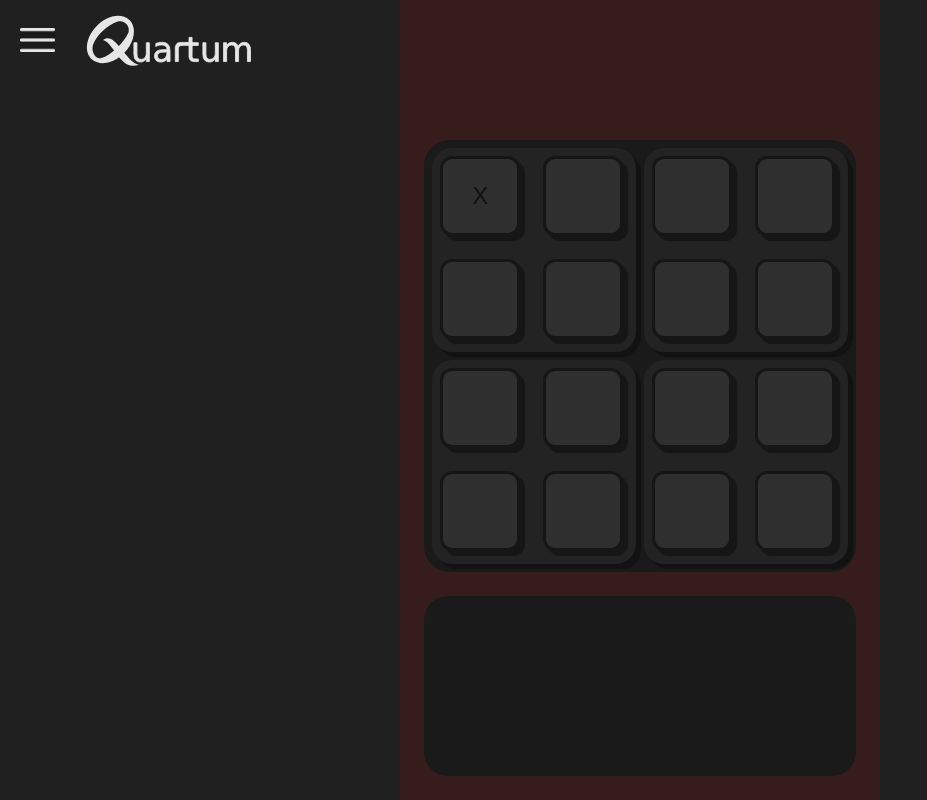
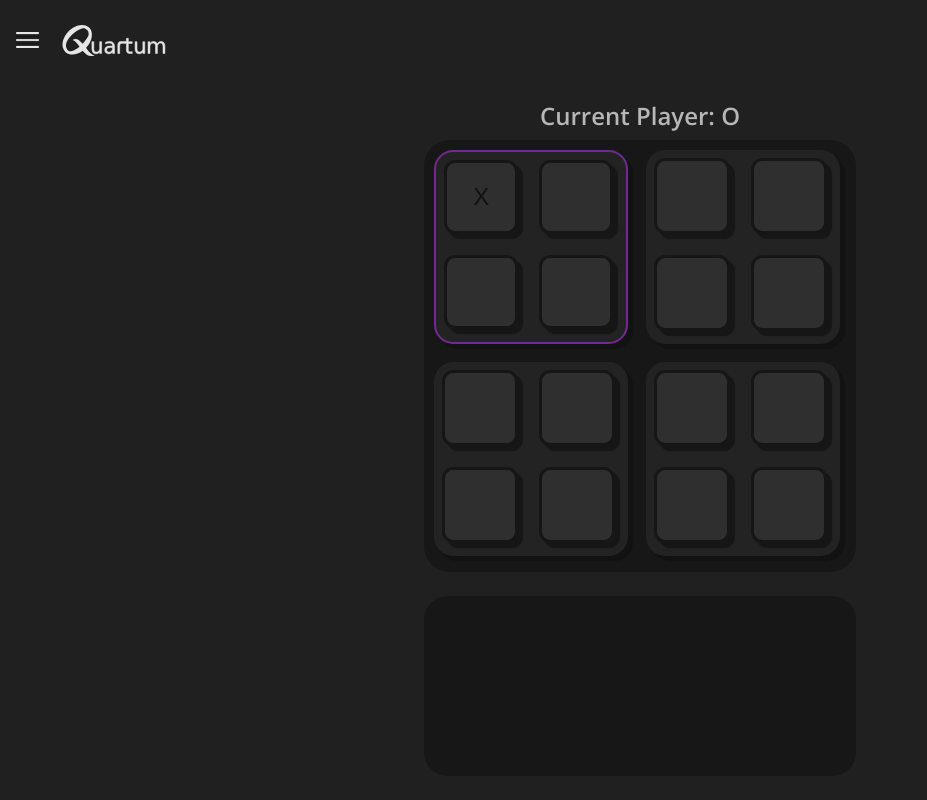
Before and after one commit to kubickipi314/Quartum, a plain HTML site: page index.html in a window 1280 px wide. Both pictures are taken after a click on the button 480 px from the left and 196 px from the top of the page. Shown: the whole page, without its empty margins (0-927 px from the left). Drawn offline with nearby package versions, Linux system fonts and the light colour scheme.

Commit message:
teleportation logic

```diff
--- a/index.html
+++ b/index.html
@@ -19,26 +19,29 @@
     </header>
     <main>
       <div class="board-pannel">
+        <div class="current-player">
+          Current Player: X
+        </div>
         <div class="board">
-            <div class="mini-board">
+            <div class="mini-board" data-number="0">
               <button class="field" data-row="0" data-col="0"></button>
               <button class="field" data-row="0" data-col="1"></button>
               <button class="field" data-row="1" data-col="0"></button>
               <button class="field" data-row="1" data-col="1"></button>
             </div>
-            <div class="mini-board">
+            <div class="mini-board"  data-number="1">
               <button class="field" data-row="0" data-col="2"></button>
               <button class="field" data-row="0" data-col="3"></button>
               <button class="field" data-row="1" data-col="2"></button>
               <button class="field" data-row="1" data-col="3"></button>
             </div>
-            <div class="mini-board">
+            <div class="mini-board"  data-number="2">
               <button class="field" data-row="2" data-col="0"></button>
               <button class="field" data-row="2" data-col="1"></button>
               <button class="field" data-row="3" data-col="0"></button>
               <button class="field" data-row="3" data-col="1"></button>
             </div>
-            <div class="mini-board">
+            <div class="mini-board"  data-number="3">
               <button class="field" data-row="2" data-col="2"></button>
               <button class="field" data-row="2" data-col="3"></button>
               <button class="field" data-row="3" data-col="2"></button>
--- a/script/script.js
+++ b/script/script.js
@@ -5,24 +5,76 @@ const buttons = document.querySelectorAll('.field');
 
 let gameState = {
     currentPlayer: "X",
+    currentBoard: "All",
+    moveNumber: 0,
     board: [
         ["", "", "", ""],
         ["", "", "", ""],
         ["", "", "", ""],
         ["", "", "", ""]
     ],
+
     swapPlayer() {
         if (this.currentPlayer === "X")
             this.currentPlayer = "O";
         else this.currentPlayer = "X";
+        updateCurrentPlayer();
     },
+
+    isFieldAvl(row, col) {
+      if (this.currentBoard === "All") return true;
+      if (this.currentBoard === 0) return row <= 1 && col <= 1;
+      else if (this.currentBoard === 1) return row <= 1 && col >= 2;
+      else if (this.currentBoard === 2) return row >= 2 && col <= 1;
+      else return row >=2 && col >=2;
+    },
+
     isFieldFree(row, col) {
         return this.board[row][col] == "";
     },
+
     makeMove(row, col) {
+        this.moveNumber += 1;
+        console.log(`${this.moveNumber} moves made`);
         this.board[row][col] = this.currentPlayer;
         updateButton(row, col, this.currentPlayer);
+
+        this.checkEnd();
+
         this.swapPlayer();
+        this.setCurrentBoard(row, col);
+    },
+
+    setCurrentBoard(row, col) {
+        if (row%2 === 0) {
+            if (col%2 === 0) this.currentBoard = 0;
+            else this.currentBoard = 1;
+        }
+        else {
+            if (col%2 === 0) this.currentBoard = 2;
+            else this.currentBoard = 3;
+        }
+        if (!this.currentBoardAvl()) {
+            this.currentBoard = "All";
+        }
+        updateCurrentBoard(this.currentBoard);
+    },
+
+    currentBoardAvl() {
+        if (this.currentBoard === 0)
+          if (this.board[0][0] === "" || this.board[0][1] === "" || this.board[1][0] === "" || this.board[1][1] === "") return true;
+        if (this.currentBoard === 1)
+          if (this.board[0][2] === "" || this.board[0][3] === "" || this.board[1][2] === "" || this.board[1][3] === "") return true;
+        if (this.currentBoard === 2)
+          if (this.board[2][0] === "" || this.board[2][1] === "" || this.board[3][0] === "" || this.board[3][1] === "") return true;
+        if (this.currentBoard === 3)
+          if (this.board[2][2] === "" || this.board[2][3] === "" || this.board[3][2] === "" || this.board[3][3] === "") return true;
+    },
+
+    checkEnd(row, col) {
+      if (this.moveNumber === 16) {
+        console.log("end after 16 moves");
+      }
     }
 }
 
@@ -38,20 +90,33 @@ buttons.forEach(button => {
 });
 
 function tryMakeMove(row, col) {
-    console.log(`Clicked: Row ${row}, Col ${col}`);
-    console.log(`Player ${gameState.currentPlayer} move`);
-
-    if (gameState.isFieldFree(row, col)) {
-      console.log("freee");
-      gameState.makeMove(row, col);
+    if (gameState.isFieldAvl(row, col)) {
+        if (gameState.isFieldFree(row, col)) {
+            gameState.makeMove(row, col);
+        }
     }
 }
 
 function updateButton(row, col, newContent) {
-  const button = document.querySelector(`.field[data-row="${row}"][data-col="${col}"]`);
-  if (button) {
-      button.textContent = newContent;
-  } else {
-      console.log(`Button at ${row}, ${col} not found`);
+    const button = document.querySelector(`.field[data-row="${row}"][data-col="${col}"]`);
+    if (button) {
+        button.textContent = newContent;
+    }
+}
+
+function updateCurrentPlayer() {
+    const currentPlayer = document.querySelector(`.current-player`);
+    currentPlayer.textContent = `Current Player: ${gameState.currentPlayer}`;
+}
+
+function updateCurrentBoard(currentBoard) {
+  const miniBoards = document.querySelectorAll(`.mini-board`);
+  miniBoards.forEach(board => board.style.border = "0px");
+  if (currentBoard === "All") {
+    miniBoards.forEach(board => board.style.border = "2px, rgb(116, 41, 145), solid");
+  }
+  else {
+    const board = document.querySelector(`.mini-board[data-number="${currentBoard}"]`);
+    board.style.border = "2px, rgb(116, 41, 145), solid";
   }
 }
--- a/styles/styles.css
+++ b/styles/styles.css
@@ -16,13 +16,13 @@ header {
 }
 
 .menu-icon {
-  height: 3vh;
-  margin-left: 20px;
+  height: 2vh;
+  margin-left: 2vh;
 }
 
 .logo {
-  height: 8vh;
-  margin-left: 20px;
+  height: 5vh;
+  margin-left: 2vh;
 }
 
 main {
@@ -38,21 +38,26 @@ main {
 }
 
 .board-pannel {
-  width: calc(3 / 5 * 100vh); /* Width is 2/3 of max height */
-  height: 100vh;             /* Tries full height */
-  max-width: 100vw;          /* Limits width to screen */
-  max-height: calc(5 / 3 * 100vw); /* Adjusts height if width limits */
-  background-color: rgba(140, 21, 21, 0.223);
+  width: calc(3 / 5 * 100vh);
+  height: 100vh;
+  max-width: 100vw;
+  max-height: calc(5 / 3 * 100vw);
   display: flex;
   flex-direction: column;
   justify-content: end;
   align-items: center;
 }
 
+.current-player {
+  font-size: 3vh;
+  font-weight: 600;
+  margin-bottom: 1vh;
+}
+
 .board {
   width: 90%;
   height: calc(90% / 5*3);
-  background-color: rgb(26, 26, 26);
+  background-color: rgb(23, 23, 23);
   border-radius: 6%;
   display: grid;
   grid-template-columns: 1fr 1fr;
@@ -63,8 +68,9 @@ main {
 }
 
 .mini-board {
-  width: 100%;
-  height: 100%;
+  width: 95%;
+  height: 95%;
+  margin: 2px;
   background-color: rgb(35, 35, 35);
   border-radius: 10%;
   display: grid;
@@ -74,6 +80,15 @@ main {
   padding: 3%;
   box-sizing: border-box;
   box-shadow: 5px 5px 1px rgb(18, 18, 18);
+  transition: 0.2s;
+  border: 2px, rgb(116, 41, 145), solid;
+}
+
+.mini-board:hover {
+  width: 98%;
+  height: 98%;
+  margin: 0px;
+  box-shadow: 6px 6px 1px rgb(18, 18, 18);
 }
 
 .field {
@@ -81,12 +96,9 @@ main {
   height: 90%;
   background-color: rgb(47, 47, 47);
   border-radius: 15%;
-  border: 0px;
   margin: 2px;
   box-shadow: 5px 5px 1px rgb(22, 22, 22);
-  border-width: 3px;
-  border-color: rgb(22, 22, 22);
-  border-style: solid;
+  border: 3px, rgb(22, 22, 22), solid;
   transition: 0.2s;
   font-size: 150%;
   color:rgb(18, 18, 18)
@@ -98,6 +110,7 @@ main {
   margin: 1px;
   box-shadow: 6px 6px 1px rgb(22, 22, 22);
   background-color: rgb(55, 55, 55);
+  font-size: 190%;
 }
 
 .pannel {
@@ -105,6 +118,6 @@ main {
   height: calc(90% / 4);
   margin-top: 5%;
   margin-bottom: 5%;
-  background-color: rgb(26, 26, 26);
+  background-color: rgb(23, 23, 23);
   border-radius: 3vh;
 }
```
